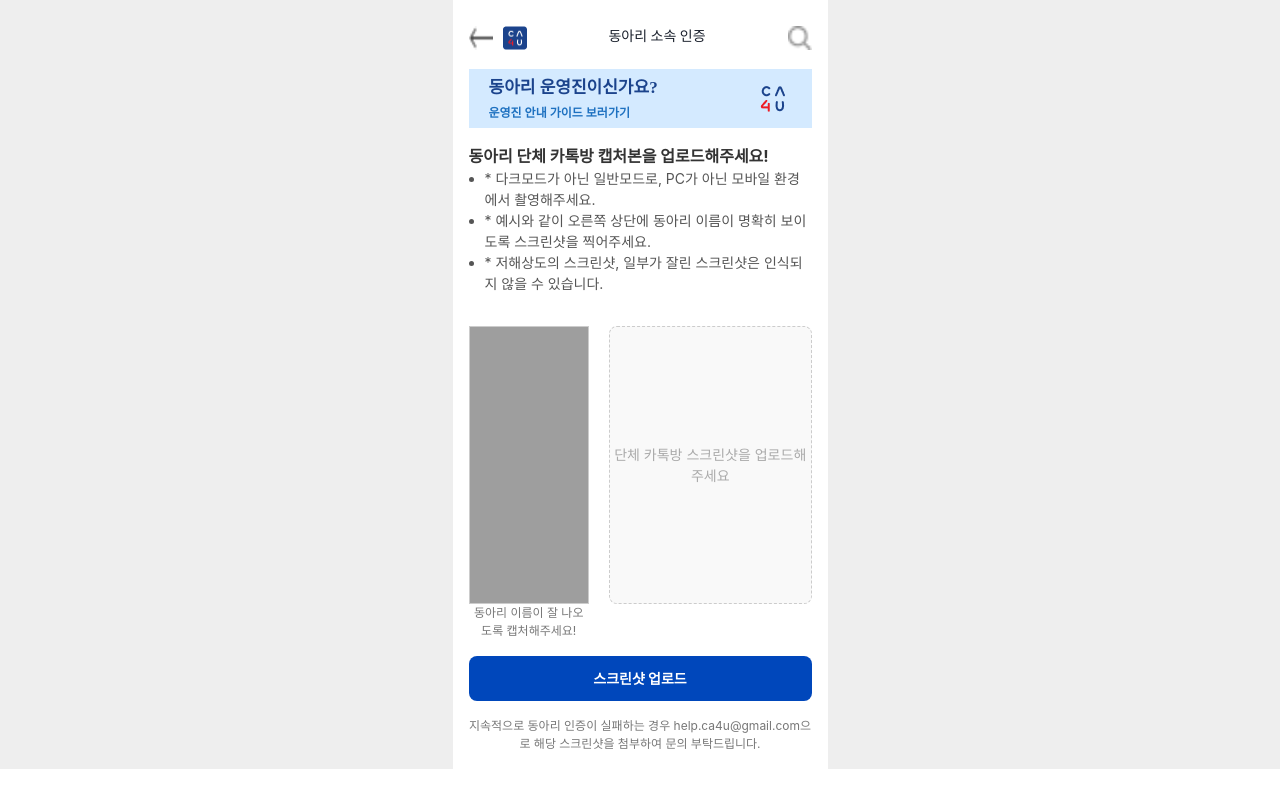
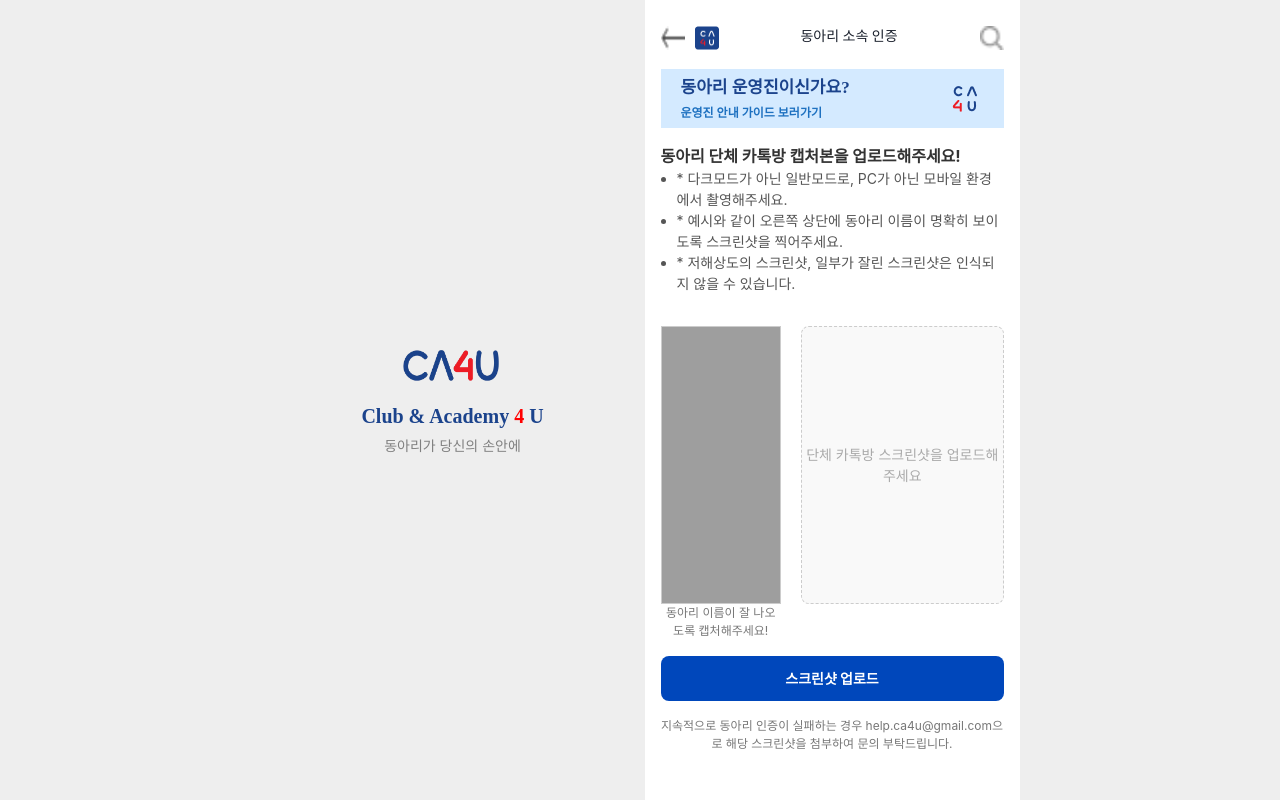
Before and after one commit to CA4U-org/CA4U-Front, a React (Create React App) app: page /verification in a window 1280 px wide. Built offline with nearby package versions, Linux system fonts and the light colour scheme; grey boxes are pictures that could not be loaded.

Commit message:
feat: add branding area on PC

```diff
--- a/src/MobileFrameWrapper.jsx
+++ b/src/MobileFrameWrapper.jsx
@@ -1,11 +1,46 @@
-import {Box} from "@chakra-ui/react";
+import {Box, Flex, Image, Show, Text} from "@chakra-ui/react";
+import CA4UIcon from "./assets/ca4u-icon.png";
 
+function Branding() {
+    return (
+        <Flex
+            direction={'column'}
+            align={'center'}
+        >
+            <Image src={CA4UIcon} w={'100px'} h={'44px'} />
+            <Text
+                mt={3}
+                fontFamily={'Noto Sans KR'}
+                fontWeight={'bold'}
+                fontSize={'xl'}
+                color={'#1b438c'}
+            >
+                Club & Academy <span style={{color:'red'}}>4</span> U
+            </Text>
+            <Text mt={1} fontSize={'sm'} color={'gray'}>동아리가 당신의 손안에</Text>
+        </Flex>
+    )
+}
 export function MobileFrameWrapper(props) {
     return (
-        <Box bg={'#eee'} w={'100vw'}>
-            <Box m={'0 auto'} w={{base: 'full', md: '375px'}} bg={'white'} overflow={'scroll'}>
-                {props.children}
-            </Box>
-        </Box>
+        <Flex bg={'#eee'} w={'100vw'} direction={'row'}>
+            <Flex m={'0 auto'} direction={'row'}>
+                <Show above={'sm'}>
+                    <Flex w={'sm'} align={'center'} justify={'center'} direction={'column'}>
+                        <Branding />
+                    </Flex>
+                </Show>
+                <Box
+                    w={{base: 'full', sm: '375px'}}
+                    h={'100vh'}
+                    overflowY={'scroll'}
+                    bgColor={'white'}
+                >
+                    {/*이 곳에 애플리케이션 화면이 들어옵니다.*/}
+                    {props.children}
+                </Box>
+            </Flex>
+
+        </Flex>
     )
 }
--- a/src/components/Header/Header.module.css
+++ b/src/components/Header/Header.module.css
@@ -1,5 +1,5 @@
 .header {
-  width: 375px;
+  width: 100%;
   height: 89px;
   padding: 10px 15px 5px 20px;
   background-color: #d4eaff;
```
